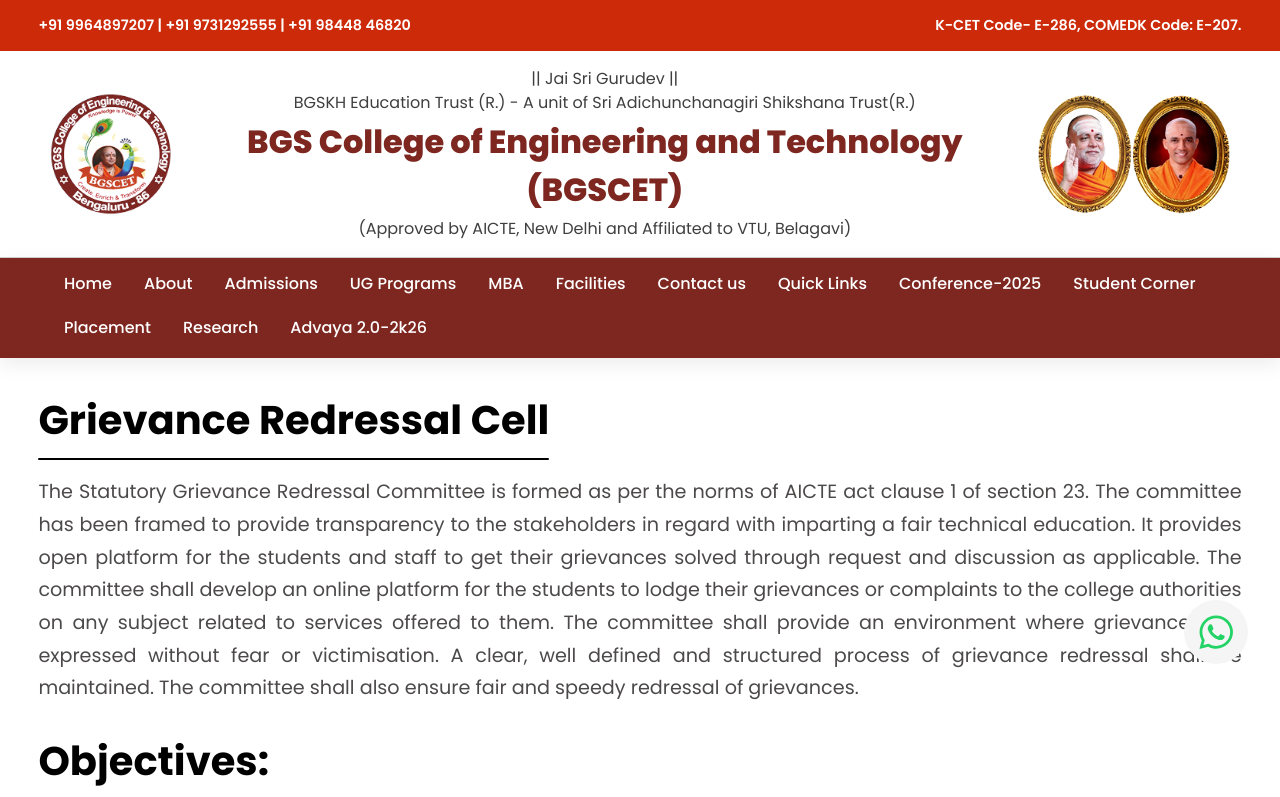
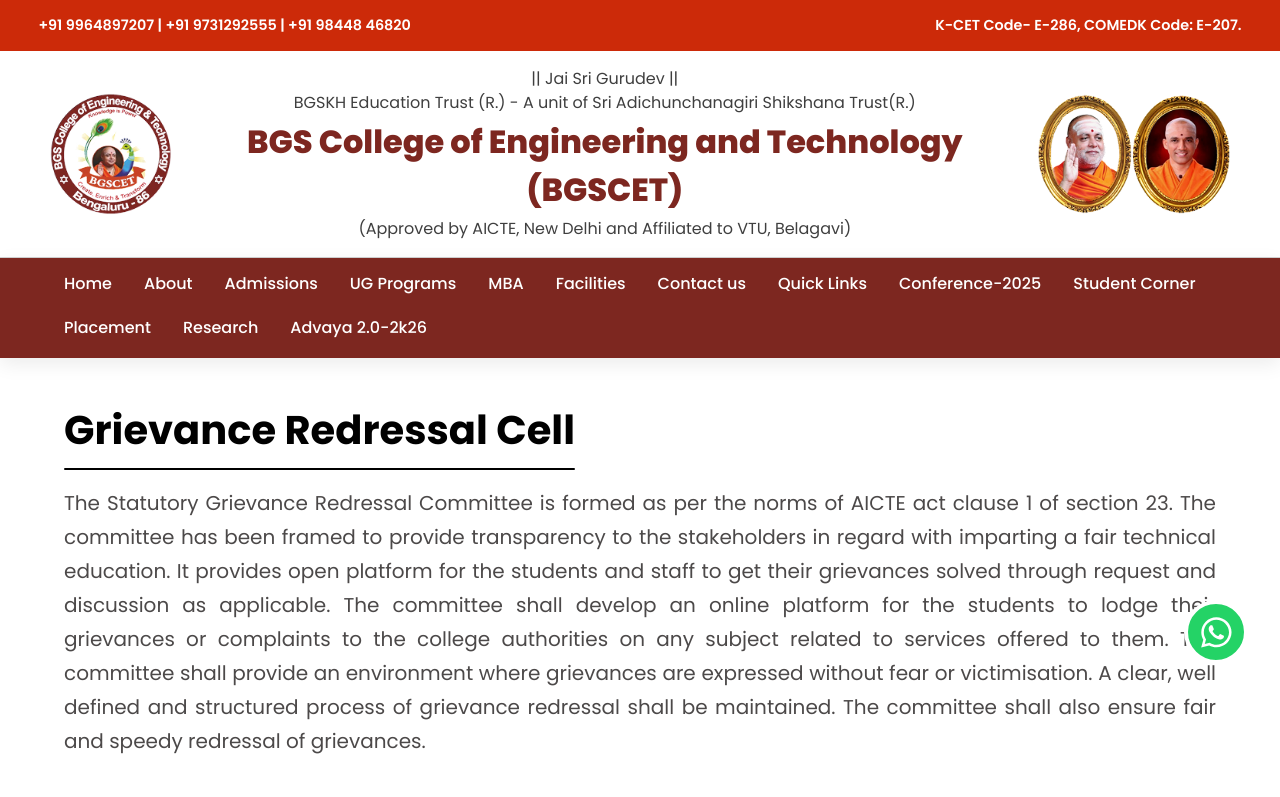
Before and after one commit to naveen-manthri/bgscet, a React (Vite) app: page /student-club-cell/grievance-redressal-cell in a window 1280 px wide. Shown: the top 797 px of the page. Built offline with nearby package versions, Linux system fonts and the light colour scheme.

Commit message:
Refactor CSS for GrievanceRedressalCell and WhatsAppFloat components to enhance layout and responsiveness

```diff
--- a/src/components/GrievanceRedressalCell/GrievanceRedressalCell.css
+++ b/src/components/GrievanceRedressalCell/GrievanceRedressalCell.css
@@ -1,15 +1,11 @@
 .grievance-redressal-cell {
   --color-white: #ffffff;
   background: #ffffff;
-  padding: clamp(1.25rem, 3vw, 4rem) 0 clamp(2rem, 4vw, 4rem);
-  padding-bottom: 0;
+  padding: 0 4rem;
+  margin-top: 3rem;
 }
 
-.grievance-redressal-cell .title-description {
-  margin: 0 clamp(1rem, 3vw, 4rem) 2rem;
-}
-
-.grievance-redressal-cell .bullet-section {
+/* .grievance-redressal-cell .title-description {
   margin: 0 clamp(1rem, 3vw, 4rem) 2rem;
 }
 
@@ -19,7 +15,7 @@
   font-size: clamp(0.95rem, 1.5vw, 1.25rem);
   line-height: var(--line-height);
 }
-
+*/
 .grievance-redressal-cell__button-row {
   margin-top: clamp(1.5rem, 2vw, 2rem);
   padding: 0 clamp(1rem, 3vw, 4rem);
--- a/src/components/WhatsAppFloat/WhatsAppFloat.css
+++ b/src/components/WhatsAppFloat/WhatsAppFloat.css
@@ -6,13 +6,16 @@
   display: inline-flex;
   align-items: center;
   justify-content: center;
-  width: clamp(3.25rem, 5vw, 4rem);
-  height: clamp(3.25rem, 5vw, 4rem);
+  width: clamp(3.5rem, 5vw, 4.25rem);
+  height: clamp(3.5rem, 5vw, 4.25rem);
   aspect-ratio: 1;
   border-radius: 50%;
-  background: whitesmoke;
-  color: var(--whatsapp, #25d366);
+  background: var(--whatsapp, #25d366);
+  border: 0.25rem solid #ffffff;
+  box-sizing: border-box;
+  color: #ffffff;
   text-decoration: none;
+  overflow: hidden;
   transition:
     transform 180ms ease,
     bottom 220ms ease,
@@ -34,9 +37,10 @@
 }
 
 .whatsapp-float__icon {
-  width: clamp(1.75rem, 3vw, 2.5rem);
-  height: clamp(1.75rem, 3vw, 2.5rem);
+  width: 62%;
+  height: 62%;
   display: block;
+  color: #ffffff;
 }
 
 @media (max-width: 48rem) {
--- a/src/components/homecontent/HomeCampusLife/HomeCampusLife.css
+++ b/src/components/homecontent/HomeCampusLife/HomeCampusLife.css
@@ -166,21 +166,21 @@
   }
 
   .campus-life-card-1,
-  .campus-life-card-4 {
+  .campus-life-card-2 {
     grid-column: 1 / -1;
   }
 
-  .campus-life-card-2 {
+  .campus-life-card-3 {
     grid-column: 1;
     grid-row: 2;
   }
 
-  .campus-life-card-3 {
+  .campus-life-card-4 {
     grid-column: 2;
     grid-row: 2;
   }
 
-  .campus-life-card-4 {
+  .campus-life-card-2 {
     grid-row: 3;
   }
 }
```
